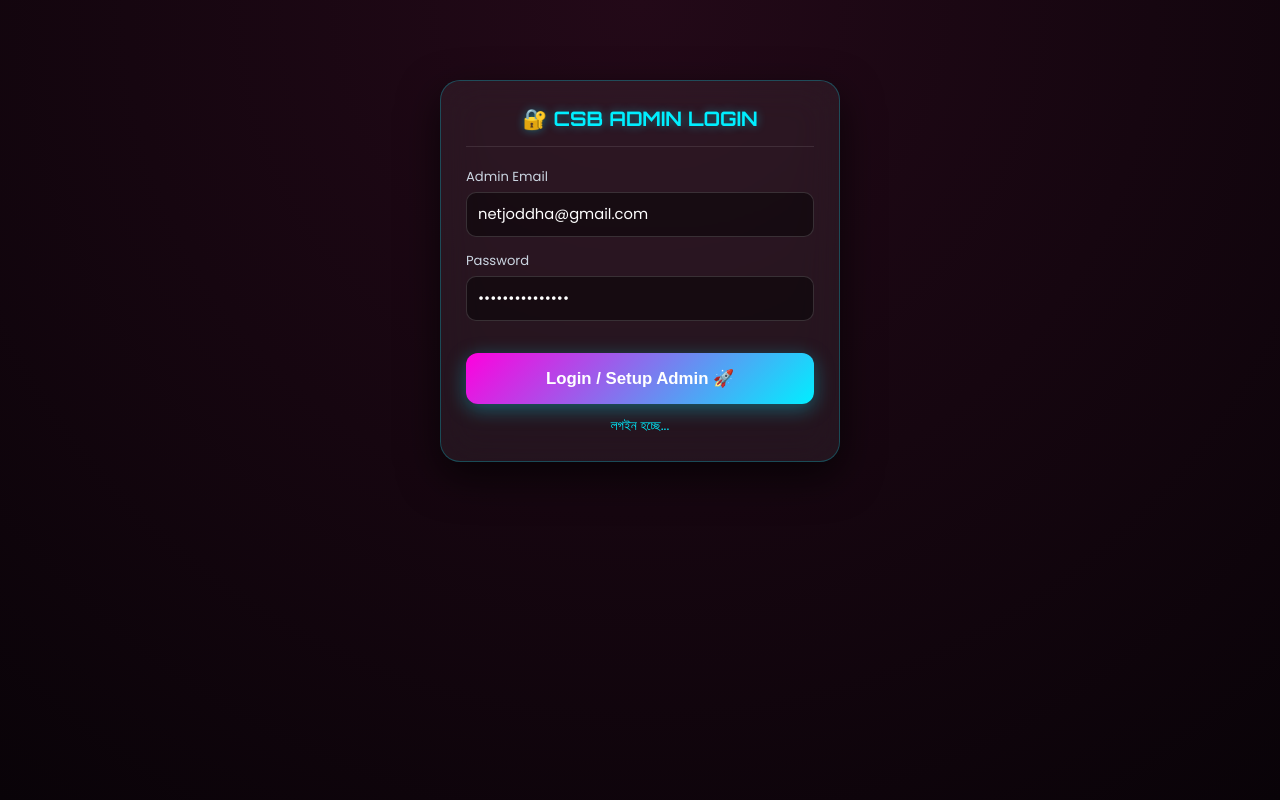
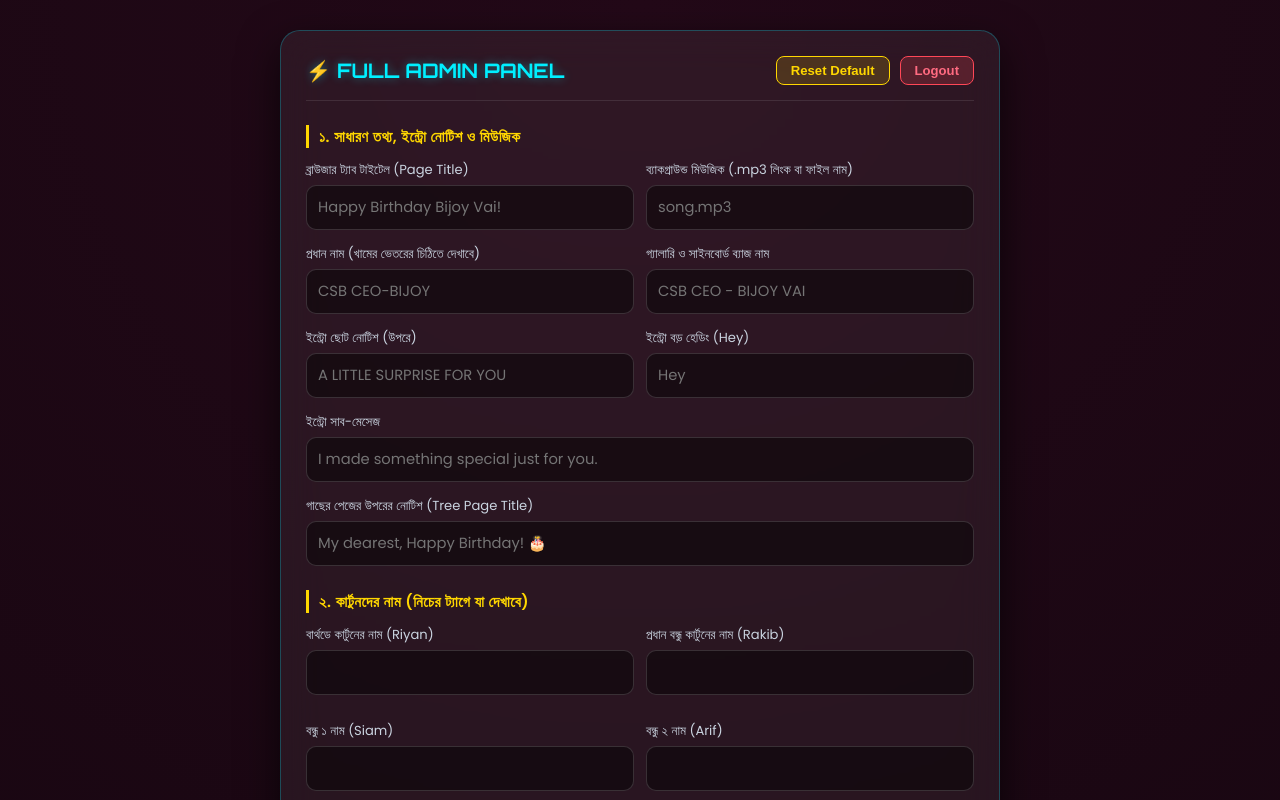
Before and after one commit to net8617/Happy-birthday-wish, a plain HTML site: page demo.html in a window 1280 px wide. Both pictures are taken after a click on the button "Login / Setup Admin 🚀". Shown: the top 800 px of the page. Drawn offline with Linux system fonts and the light colour scheme; no server answers.

Commit message:
Update demo.html

```diff
--- a/demo.html
+++ b/demo.html
@@ -437,7 +437,6 @@
 
     <!-- Firebase SDK -->
     <script src="https://www.gstatic.com/firebasejs/10.12.2/firebase-app-compat.js"></script>
-    <script src="https://www.gstatic.com/firebasejs/10.12.2/firebase-auth-compat.js"></script>
     <script src="https://www.gstatic.com/firebasejs/10.12.2/firebase-database-compat.js"></script>
 
     <script>
@@ -453,10 +452,11 @@
         };
 
         firebase.initializeApp(firebaseConfig);
-        const auth = firebase.auth();
         const db = firebase.database();
 
-        const ALLOWED_ADMIN = "netjoddha@gmail.com";
+        // সরাসরি তোমার ইমেইল ও পাসওয়ার্ড চেক
+        const ADMIN_EMAIL = "netjoddha@gmail.com";
+        const ADMIN_PASS = "@netjoddha@8617";
 
         const defaultValues = {
             pageTitle: "Happy Birthday Bijoy Vai!",
@@ -512,59 +512,45 @@
             chatId: "8286027092"
         };
 
-        auth.onAuthStateChanged((user) => {
-            if (user && user.email === ALLOWED_ADMIN) {
-                document.getElementById('login-box').classList.add('hidden');
-                document.getElementById('dashboard-box').classList.remove('hidden');
-                loadCurrentData();
-            } else {
-                if (user) auth.signOut();
-                document.getElementById('login-box').classList.remove('hidden');
-                document.getElementById('dashboard-box').classList.add('hidden');
+        // পেজ লোড হলে চেক করবে আগে লগইন করা ছিল কি না
+        document.addEventListener("DOMContentLoaded", () => {
+            if (localStorage.getItem("csb_admin_logged") === "true") {
+                showDashboard();
             }
         });
 
         function loginAdmin() {
             const email = document.getElementById('adminEmail').value.trim();
-            const pass = document.getElementById('adminPass').value;
+            const pass = document.getElementById('adminPass').value.trim();
             const errEl = document.getElementById('login-error');
 
-            if (email !== ALLOWED_ADMIN) {
+            if (email === ADMIN_EMAIL && pass === ADMIN_PASS) {
+                errEl.innerText = "";
+                localStorage.setItem("csb_admin_logged", "true");
+                showDashboard();
+            } else {
                 errEl.style.color = "#ff4757";
-                errEl.innerText = "শুধুমাত্র অনুমোদিত এডমিন ইমেইল ব্যবহার করুন!";
-                return;
+                errEl.innerText = "❌ ভুল ইমেইল অথবা পাসওয়ার্ড!";
             }
+        }
 
-            errEl.style.color = "#00efff";
-            errEl.innerText = "লগইন হচ্ছে...";
-
-            auth.signInWithEmailAndPassword(email, pass)
-                .then(() => { errEl.innerText = ""; })
-                .catch((error) => {
-                    if (error.code === 'auth/user-not-found' || error.code === 'auth/invalid-credential') {
-                        errEl.innerText = "প্রথমবার এডমিন অ্যাকাউন্ট তৈরি হচ্ছে...";
-                        auth.createUserWithEmailAndPassword(email, pass)
-                            .then(() => { errEl.innerText = ""; })
-                            .catch((createErr) => {
-                                errEl.style.color = "#ff4757";
-                                errEl.innerText = "সমস্যা: " + createErr.message;
-                            });
-                    } else {
-                        errEl.style.color = "#ff4757";
-                        errEl.innerText = "ভুল পাসওয়ার্ড বা Authentication চালু নেই!";
-                    }
-                });
+        function showDashboard() {
+            document.getElementById('login-box').classList.add('hidden');
+            document.getElementById('dashboard-box').classList.remove('hidden');
+            loadCurrentData();
         }
 
         function logoutAdmin() {
-            auth.signOut();
+            localStorage.removeItem("csb_admin_logged");
+            document.getElementById('login-box').classList.remove('hidden');
+            document.getElementById('dashboard-box').classList.add('hidden');
         }
 
         function updateThumb(inputId, imgId) {
             document.getElementById(imgId).src = document.getElementById(inputId).value;
         }
 
-        // সরাসরি গ্যালারি থেকে ছবি আপলোড করে Base64-এ কনভার্ট করার সুবিধা
+        // সরাসরি গ্যালারি থেকে ছবি সিলেক্ট করলে অটো কনভার্ট
         function uploadImageFile(fileInput, targetInputId, thumbId) {
             const file = fileInput.files[0];
             if (!file) return;
@@ -628,7 +614,7 @@
                 })
                 .catch((err) => {
                     statusEl.style.color = "#ff4757";
-                    statusEl.innerText = "❌ সমস্যা হয়েছে: " + err.message;
+                    statusEl.innerText = "❌ সমস্যা হয়েছে: Firebase Database Rules-এ .write: true করা আছে কি না চেক করুন!";
                 });
         }
 
```
